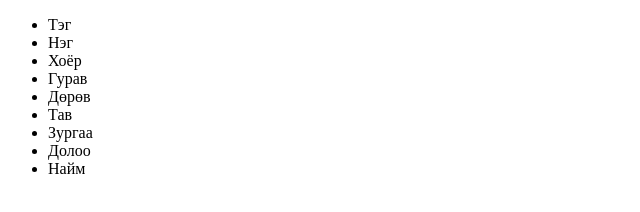
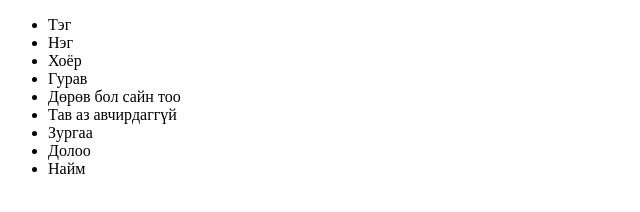
Before and after one commit to onlinevideotraining1234/git-merge-conflict-lesson, a plain HTML site: page index.html in a window 1280 px wide. Shown: the whole page, without its empty margins (0-640 px from the left). Drawn offline with Linux system fonts and the light colour scheme.

Commit message:
4 bolon 5-iin toonii talaar setgegdel bichih. John

```diff
--- a/index.html
+++ b/index.html
@@ -11,8 +11,8 @@
       <li>Нэг</li>
       <li>Хоёр</li>
       <li>Гурав</li>
-      <li>Дөрөв</li>
-      <li>Тав</li>
+      <li>Дөрөв бол сайн тоо</li>
+      <li>Тав аз авчирдаггүй</li>
       <li>Зургаа</li>
       <li>Долоо</li>
       <li>Найм</li>
```
